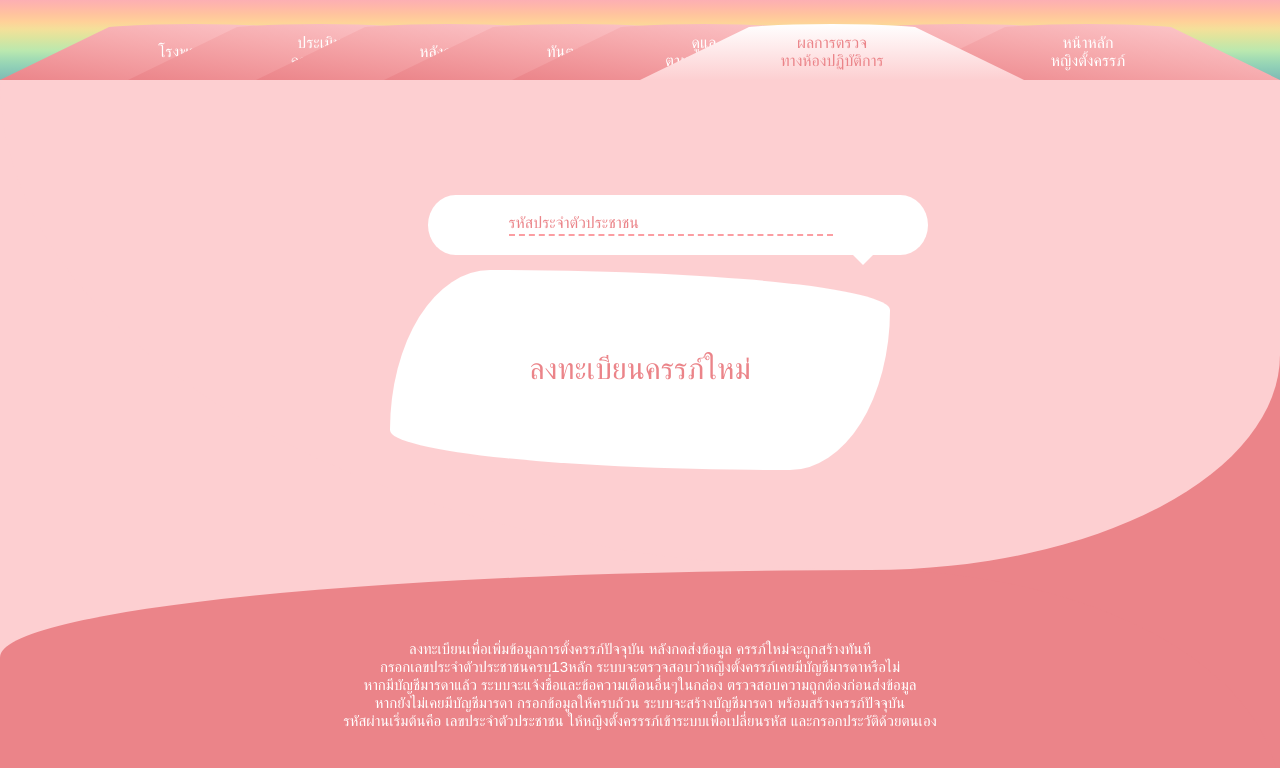
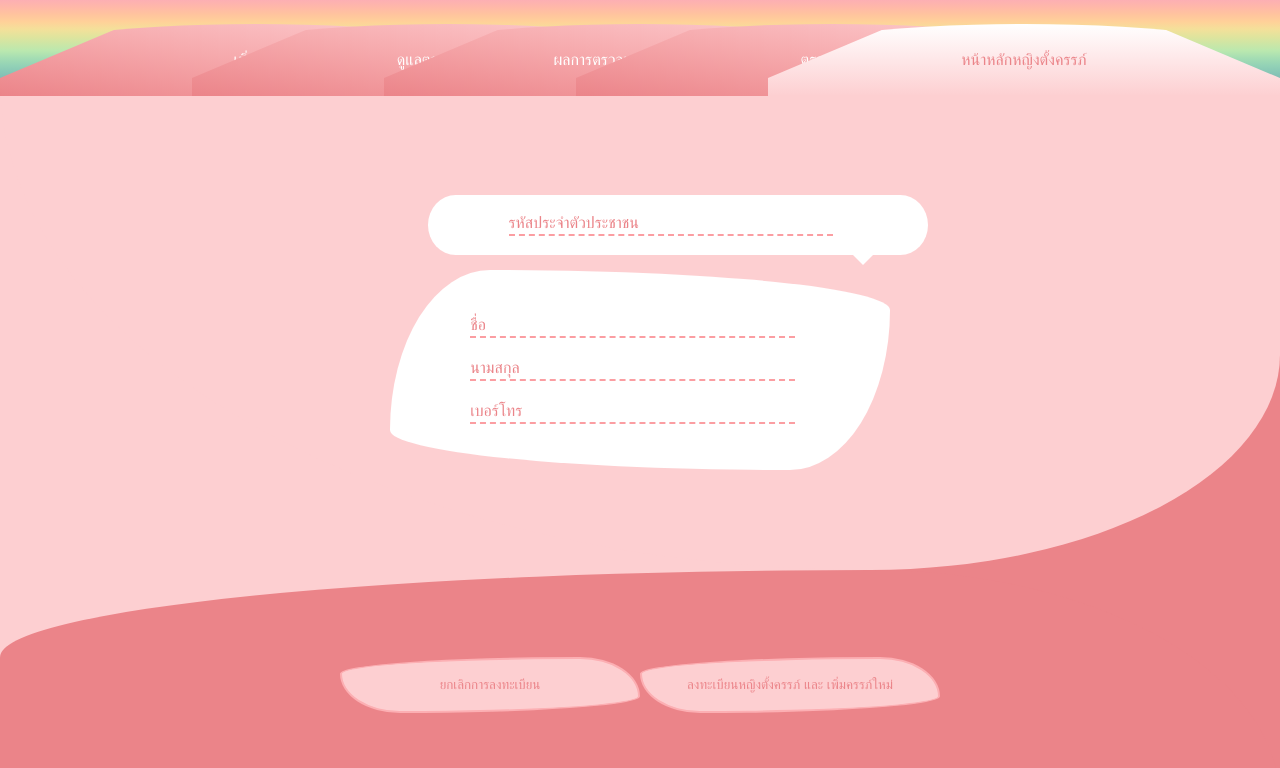
Before and after one commit to AuJeedJad/ANC-frontend, a React (Create React App) app: page / in a window 1280 px wide. Shown: the top 768 px of the page. Built offline with nearby package versions, Linux system fonts and the light colour scheme; a web font is replaced by a local one.

Commit message:
layout for medical staff

```diff
--- a/src/components/Layout/index.js
+++ b/src/components/Layout/index.js
@@ -1,4 +1,5 @@
 import React from 'react';
+import './layout.css';
 import NavBar from '../NavBar/index';
 
 function Layout({ children }) {
@@ -7,6 +8,10 @@
     <>
       <NavBar />
       {children}
+      <div className="deco-page">
+        <div className="deco-page-left"></div>
+        <div className="deco-page-right"></div>
+      </div>
     </>
   );
 }
--- a/src/components/Layout/layout.css
+++ b/src/components/Layout/layout.css
@@ -0,0 +1,20 @@
+.deco-page {
+  display: flex;
+  width: 100vw;
+  height: 100vh;
+  z-index: -2;
+  position: fixed;
+  top: 0px;
+  left: 0px;
+  z-index: -10;
+}
+.deco-page-left {
+  background-color: var(--primaryLightest-color);
+  height: 100%;
+  width: 68%;
+}
+.deco-page-right {
+  background-color: var(--primaryDarkest-color);
+  height: 100%;
+  width: 32%;
+}
--- a/src/components/NavBar/NavBar.css
+++ b/src/components/NavBar/NavBar.css
@@ -26,42 +26,27 @@
   display: flex;
   align-items: center;
   justify-content: center;
-  clip-path: polygon(30% 0, 70% 0, 100% 100%, 0% 100%);
+  /* clip-path: polygon(30% 0, 70% 0, 100% 100%, 0% 100%); */
   border-radius: 100% 100% 100% 100% / 100% 100% 0% 0%;
-  height: 7vh;
-  width: 30%;
+  /* height: 7vh; */
+  clip-path: polygon(25% 0%, 75% 0%, 100% 75%, 100% 100%, 0 100%, 0 75%);
+  height: 9vh;
+  width: 40%;
   background-image: linear-gradient(to left bottom, #fdcfd1, #fabcbf, #f6aaad, #f1979b, #eb8489);
   position: absolute;
   color: white;
   top: 3vh;
 }
+
+.nav-link:hover {
+  z-index: 12;
+  /* clip-path: polygon(25% 0%, 75% 0%, 100% 75%, 100% 100%, 0 100%, 0 75%);
+  height: 9vh; */
+}
 .nav-link--active {
   background-image: linear-gradient(to top, #fdcfd1, #ffffff);
-  z-index: 1;
+  z-index: 11;
   color: var(--primaryDarkest-color);
-}
-
-.nav-link:hover,
-.nav-link--active:hover {
-  z-index: 2;
-  border-radius: 100%;
+  clip-path: polygon(25% 0%, 75% 0%, 100% 75%, 100% 100%, 0 100%, 0 75%);
   height: 9vh;
 }
-
-.side-container {
-  display: none;
-}
-
-.nav-sidebar:hover .side-container {
-  display: flex;
-  flex-direction: column;
-  align-items: center;
-  width: 35vw;
-  height: 90vh;
-  position: absolute;
-  left: 0;
-  top: 10vh;
-  background-color: white;
-  border-radius: 00% 30% 30% 0% / 10% 100% 100% 10%;
-  z-index: 2;
-}
--- a/src/components/NavBar/index.js
+++ b/src/components/NavBar/index.js
@@ -1,46 +1,51 @@
 import React, { useState, useContext } from 'react';
 import './navBar.css';
-import { Link } from 'react-router-dom';
-import UserContext from '../../context/userContext';
+import SideBar from '../SideBar/index';
+
+const navTab = [`เพิ่มเติม`, `ดูแลตามอายุครรภ์`, `ผลการตรวจทางห้องปฏิบัติการ`, `ตรวจครรภ์`, `หน้าหลักหญิงตั้งครรภ์`];
 
 function NavBar() {
+  const [tabStatus, setTabStatus] = useState({});
+  const [tabSelect, setTabSelect] = useState(navTab.length - 1);
+  const setZIndex = (tabNO) => {
+    let newTabStatus = {};
+    for (let i = 0; i <= navTab.length - 1; i++) {
+      // if (i === tabSelect) {
+      //   newTabStatus = { ...newTabStatus, [i]: 11 };
+      //   continue;
+      // }
+      // if (i === tabNO) {
+      //   if (tabSelect - tabNO === 1 || tabSelect - tabNO === -1) {
+      //     newTabStatus = { ...newTabStatus, [i]: 12 };
+      //     continue;
+      //   }
+      // }
+      newTabStatus = i >= tabNO ? { ...newTabStatus, [i]: tabNO - i + 10 } : { ...newTabStatus, [i]: i - tabNO + 10 };
+    }
+    setTabStatus(newTabStatus);
+  };
   return (
-    <nav className="nav-container">
-      <div className="nav-sidebar">
-        <div className="nav-link" style={{ left: '0%' }}>
-          โรงพยาบาล
-        </div>
-        <div className="side-container">ง่วงแล้ว ยังไม่เสร็จนะ</div>
-      </div>
-      <div className="nav-link" style={{ left: '10%' }}>
-        ประเมิน
-        <br />
-        ความเสี่ยง
-      </div>
-      <div className="nav-link" style={{ left: '20%' }}>
-        หลังคลอด
-      </div>
-      <div className="nav-link" style={{ left: '30%' }}>
-        ทันตกรรม
-      </div>
-      <div className="nav-link" style={{ left: '40%' }}>
-        ดูแล
-        <br />
-        ตามอายุครรภ์
-      </div>
-      <div className="nav-link--active" style={{ left: '50%' }}>
-        ผลการตรวจ
-        <br />
-        ทางห้องปฏิบัติการ
-      </div>
-      <div className="nav-link" style={{ left: '60%' }}>
-        ตรวจครรภ์
-      </div>
-      <div className="nav-link" style={{ left: '70%' }}>
-        หน้าหลัก
-        <br />
-        หญิงตั้งครรภ์
-      </div>
+    <nav className="nav-container" onMouseLeave={() => setZIndex(tabSelect)}>
+      {navTab.map((topic, ind) => {
+        return (
+          <div className="nav-sidebar">
+            <div
+              className={`nav-link ${tabSelect === ind ? 'nav-link--active' : null}`}
+              onMouseOver={() => {
+                setZIndex(ind);
+              }}
+              onClick={() => {
+                setTabSelect(ind);
+                setZIndex(ind);
+              }}
+              style={{ left: `${15 * ind}%`, zIndex: tabStatus[ind] }}
+            >
+              {topic}
+            </div>
+            {ind === 0 ? <SideBar /> : null}
+          </div>
+        );
+      })}
     </nav>
   );
 }
--- /dev/null
+++ b/src/components/SideBar/index.js
@@ -0,0 +1,21 @@
+import React from 'react';
+import './sideBar.css';
+
+const sideTab = ['ประเมินความเสี่ยง', 'ทันตกรรม', 'หลังคลอด', 'หญิงตั้งครรภ์ลืมรหัสผ่าน'];
+function Sidebar() {
+  return (
+    <div className="side-container">
+      <div className="sidebar-upper">
+        {sideTab.map((topic) => {
+          return <button className="btn-sidebar">{topic}</button>;
+        })}
+      </div>
+      <div className="sidebar-lower">
+        <button className="btn-logout"> กลับหน้าหลักโรงพยาบาล </button>
+        <button className="btn-logout"> ออกจากระบบ </button>
+      </div>
+    </div>
+  );
+}
+
+export default Sidebar;
--- /dev/null
+++ b/src/components/SideBar/sideBar.css
@@ -0,0 +1,58 @@
+.side-container {
+  display: none;
+}
+
+.nav-sidebar:hover .side-container {
+  display: flex;
+  flex-direction: column;
+  align-items: center;
+  justify-content: flex-start;
+  width: 40vw;
+  height: 90vh;
+  position: absolute;
+  left: 0;
+  top: 10vh;
+  background-color: var(--primaryLightest-color);
+  opacity: 0.8;
+  z-index: 15;
+}
+
+.sidebar-upper,
+.sidebar-lower {
+  display: flex;
+  flex-direction: column;
+  align-items: center;
+  width: 80%;
+  position: absolute;
+}
+.sidebar-upper {
+  justify-content: flex-start;
+  height: 70%;
+  top: 5%;
+}
+.sidebar-lower {
+  justify-content: flex-end;
+  height: 30%;
+  bottom: 5%;
+}
+.btn-sidebar,
+.btn-logout {
+  display: flex;
+  flex-direction: column;
+  justify-content: center;
+  align-items: center;
+  width: 80%;
+  margin: 3% 0%;
+  color: var(--primaryDarkest-color);
+  border: 2px solid var(--primary-color);
+  background-color: white;
+}
+
+.btn-sidebar {
+  height: 50px;
+  border-radius: 80% 20% 80% 20% / 30% 70% 30% 70%;
+}
+.btn-logout {
+  height: 100px;
+  border-radius: 20% 80%/ 80% 20%;
+}
--- a/src/pages/MotherRegister/index.js
+++ b/src/pages/MotherRegister/index.js
@@ -3,7 +3,7 @@
 import InputField from '../../components/InputField/index';
 
 function MotherRegister() {
-  const [existIdCard, setExistIdCard] = useState(null);
+  const [existIdCard, setExistIdCard] = useState(false);
   // ค่าตั้งต้น  false เจอ true ไม่เจอ false
   const [value, setValue] = useState({});
 
@@ -58,19 +58,9 @@
                 type="tel"
                 valueGet={(value, field) => valueGet(value, field)}
               />
-              <InputField
-                fieldName="Email"
-                fieldLabel="อีเมล"
-                type="email"
-                valueGet={(value, field) => valueGet(value, field)}
-              />
             </div>
           )}
         </form>
-      </div>
-      <div className="deco-page">
-        <div className="deco-page-left"></div>
-        <div className="deco-page-right"></div>
       </div>
 
       <div className="page-footer">
--- a/src/pages/login/index.js
+++ b/src/pages/login/index.js
@@ -63,11 +63,6 @@
         </div>
       </div>
 
-      <div className="deco-page">
-        <div className="deco-page-left"></div>
-        <div className="deco-page-right"></div>
-      </div>
-
       <div className="page-footer">
         <div style={{ width: '60%' }}>
           Lorem ipsum dolor sit amet, consectetur adipiscing elit. Nunc ornare est dolor. Nam eros eros, molestie eget
--- a/src/pages/login/login.css
+++ b/src/pages/login/login.css
@@ -7,26 +7,6 @@
   width: 100vw;
 }
 
-.deco-page {
-  display: flex;
-  width: 100vw;
-  height: 100vh;
-  z-index: -2;
-  position: fixed;
-  top: 0px;
-  left: 0px;
-  z-index: -10;
-}
-.deco-page-left {
-  background-color: var(--primaryLightest-color);
-  height: 100%;
-  width: 68%;
-}
-.deco-page-right {
-  background-color: var(--primaryDarkest-color);
-  height: 100%;
-  width: 32%;
-}
 .page-body {
   display: flex;
   flex-direction: column;
@@ -118,7 +98,6 @@
   border: 2px solid var(--primary-color);
   background-color: var(--primaryLightest-color);
   border-radius: 80% 20% 80% 20% / 30% 70% 30% 70%;
-  transform: rotate(0deg);
 }
 .btn-content {
   display: flex;
```
